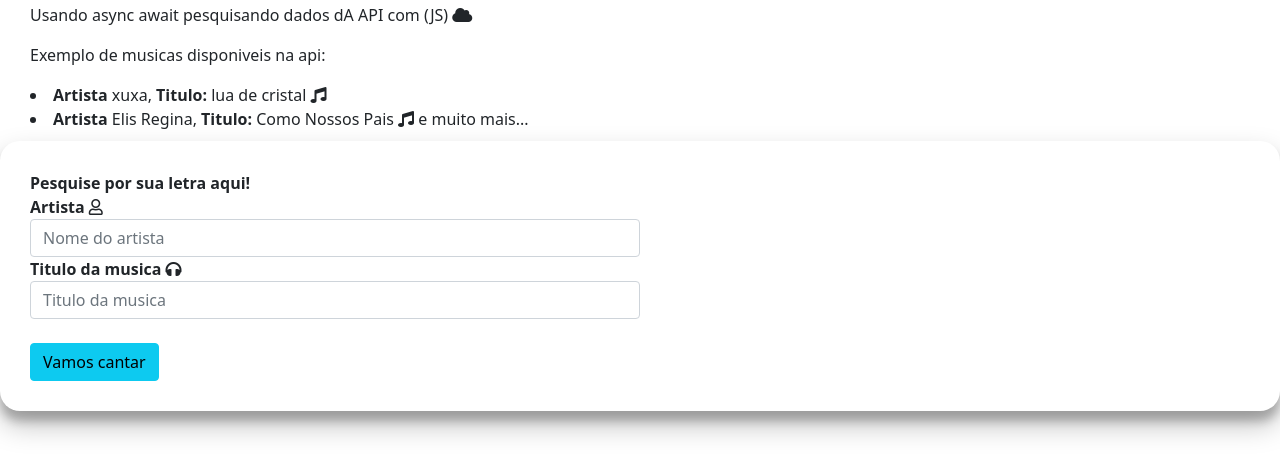
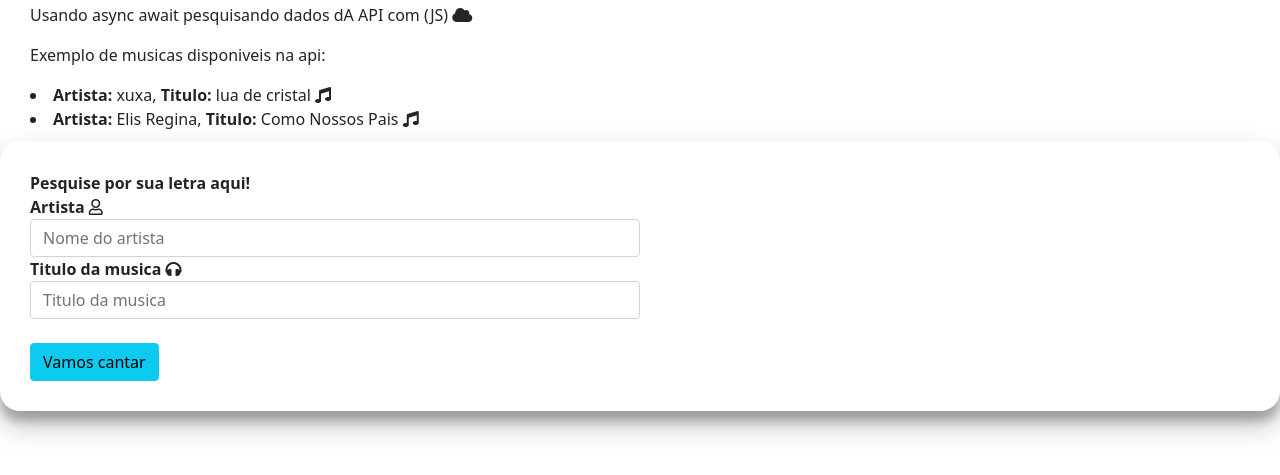
Before and after one commit to Denilson87/api-letras, a plain HTML site: page index.html in a window 1280 px wide. Shown: the part 83-558 px from the top of the page. Drawn offline with nearby package versions, Linux system fonts and the light colour scheme.

Commit message:
updating views

```diff
--- a/index.html
+++ b/index.html
@@ -18,8 +18,8 @@
             <h1>Pesquise por letras Musicais Brazileiras</h1>
             <p>Usando async await pesquisando dados dA API com (JS) <i class="fas fa-cloud"></i> </p>
             <p>Exemplo de musicas disponiveis na api: </p>
-                <li><strong>Artista</strong> xuxa, <strong>Titulo:</strong> lua de cristal <i class="fas fa-music"></i></li>
-                <li><strong>Artista</strong> Elis Regina, <strong>Titulo:</strong> Como Nossos Pais <i class="fas fa-music"></i> e muito mais...</li>
+                <li><strong>Artista:</strong> xuxa, <strong>Titulo:</strong> lua de cristal <i class="fas fa-music"></i></li>
+                <li><strong>Artista:</strong> Elis Regina, <strong>Titulo:</strong> Como Nossos Pais <i class="fas fa-music"></i></li>
         </div>
         <div class="justify-content-center">
          <form id="lyrics_form">
```
